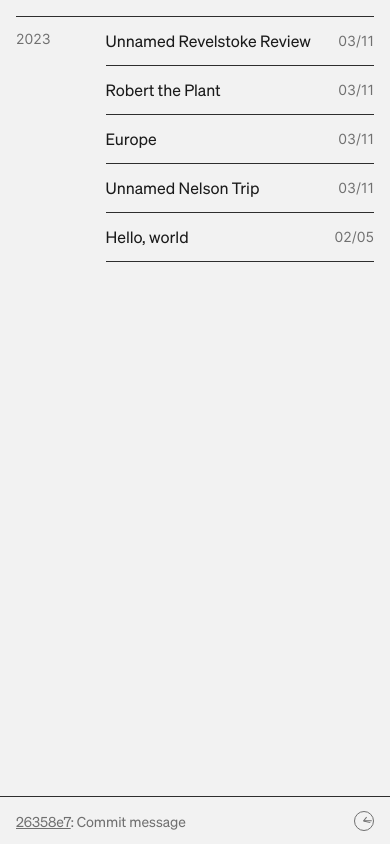
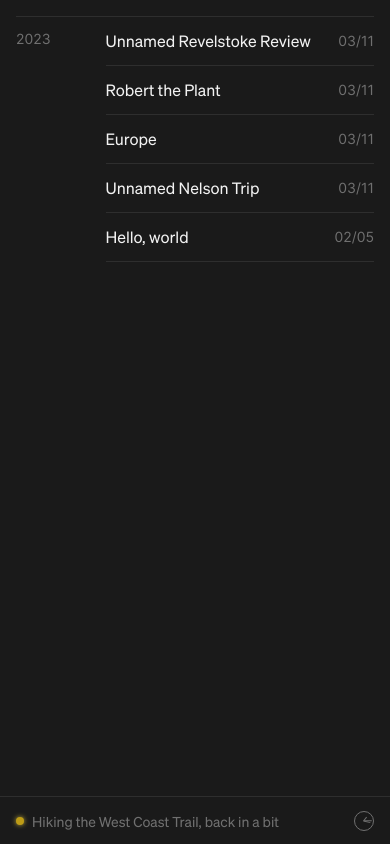
Before and after one commit to joeyvanlierop/joey, a Next.js app: page / in a window 390 px wide. Built offline with nearby package versions, Linux system fonts and the light colour scheme.

Commit message:
Footer changes and mobile adjustments

```diff
--- a/app/layout.tsx
+++ b/app/layout.tsx
@@ -37,10 +37,12 @@ export default function RootLayout({ children }) {
   return (
     <html lang="en">
       <body
-        className={`${inter.variable} ${kaisei.variable} ${sohne.variable} font-sans bg-[#f2f2f2] text-[#1a1a1a] dark:bg-[#1a1a1a] dark:text-[#f2f2f2]`}
+        className={`${inter.variable} ${kaisei.variable} ${sohne.variable} font-sans bg-[#f2f2f2] text-[#1a1a1a] dark:bg-[#1a1a1a] dark:text-[#f2f2f2] h-full relative`}
       >
         <Providers>
-          <main className="md:py-32 min-h-screen relative">{children}</main>
+          <main className="md:py-32 pb-24 min-h-[100dvh] relative">
+            {children}
+          </main>
           <Footer />
         </Providers>
       </body>
--- a/app/providers.tsx
+++ b/app/providers.tsx
@@ -12,7 +12,8 @@ const components = { Definition, Center, Spacer, Image, Stack };
 
 export default function Providers({ children }) {
   return (
-    <ThemeProvider attribute="class" defaultTheme="system">
+    // TODO: Use system style
+    <ThemeProvider attribute="class" defaultTheme="dark">
       <MDXProvider components={components}>{children}</MDXProvider>
     </ThemeProvider>
   );
--- a/components/clock.tsx
+++ b/components/clock.tsx
@@ -6,6 +6,7 @@ import dayjs from "dayjs";
 import timezone from "dayjs/plugin/timezone";
 import utc from "dayjs/plugin/utc";
 import { Dot } from "./dot";
+import { Git } from "./git";
 
 dayjs.extend(utc);
 dayjs.extend(timezone);
@@ -58,10 +59,7 @@ export function Clock() {
           className="border border-[#2e2e2e] bg-[#1a1a1a] px-3 py-2 rounded-lg data-[state=delayed-open]:animate-tooltip-in data-[state=closed]:animate-tooltip-out shadow-dark text-white tabular-nums"
           sideOffset={10}
         >
-          <div className="font-title flex items-center gap-2">
-            <Dot className="bg-yellow-400 shadow-yellow-300 animate-pulse shadow-dot" />
-            <p>Currently busy on the West Coast Trail, back in a bit</p>
-          </div>
+          <Git />
         </Tooltip.Content>
       </Tooltip.Root>
     </Tooltip.Provider>
--- a/components/footer.tsx
+++ b/components/footer.tsx
@@ -1,34 +1,17 @@
 import { Clock } from "./clock";
 import { Column } from "./column";
+import { Git } from "./git";
+import { Status } from "./status";
 
 export function Footer() {
   return (
     <footer className="h-12 w-full border-t border-[#2e2e2e] absolute bottom-0 flex justify-center items-center text-sm text-[#707070]">
       <Column className="justify-center">
         <div className="flex justify-between items-center">
-          <Git />
+          <Status status={"Hiking the West Coast Trail, back in a bit"} />
           <Clock />
         </div>
       </Column>
     </footer>
   );
 }
-
-function Git() {
-  const sha = process.env.NEXT_PUBLIC_VERCEL_GIT_COMMIT_SHA;
-  const shortSha = sha?.substring(0, 7);
-  const owner = process.env.NEXT_PUBLIC_VERCEL_GIT_REPO_OWNER;
-  const slug = process.env.NEXT_PUBLIC_VERCEL_GIT_REPO_SLUG;
-  const message = process.env.NEXT_PUBLIC_VERCEL_GIT_COMMIT_MESSAGE;
-  const href = "https://github.com/" + owner + "/" + slug + "/commit/" + sha;
-
-  return (
-    <span>
-      <a href={href} target="blank" className="underline">
-        {shortSha}
-      </a>
-      {": "}
-      {message}
-    </span>
-  );
-}
--- /dev/null
+++ b/components/git.tsx
@@ -0,0 +1,18 @@
+export function Git() {
+  const sha = process.env.NEXT_PUBLIC_VERCEL_GIT_COMMIT_SHA;
+  const shortSha = sha?.substring(0, 7);
+  const owner = process.env.NEXT_PUBLIC_VERCEL_GIT_REPO_OWNER;
+  const slug = process.env.NEXT_PUBLIC_VERCEL_GIT_REPO_SLUG;
+  const message = process.env.NEXT_PUBLIC_VERCEL_GIT_COMMIT_MESSAGE;
+  const href = "https://github.com/" + owner + "/" + slug + "/commit/" + sha;
+
+  return (
+    <span>
+      <a href={href} target="blank" className="underline">
+        {shortSha}
+      </a>
+      {": "}
+      {message}
+    </span>
+  );
+}
--- /dev/null
+++ b/components/status.tsx
@@ -0,0 +1,10 @@
+import { Dot } from "./dot";
+
+export function Status({ status }) {
+  return (
+    <div className="font-title flex items-center gap-2">
+      <Dot className="bg-yellow-400 shadow-yellow-300 animate-pulse shadow-dot" />
+      <p>{status}</p>
+    </div>
+  );
+}
```
